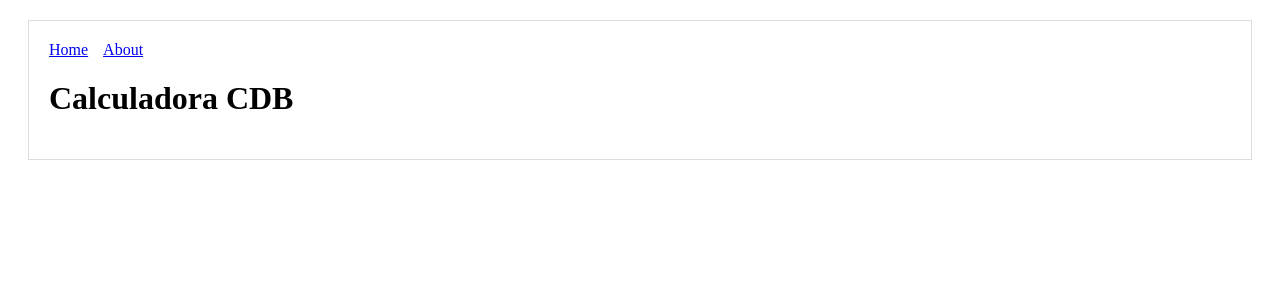
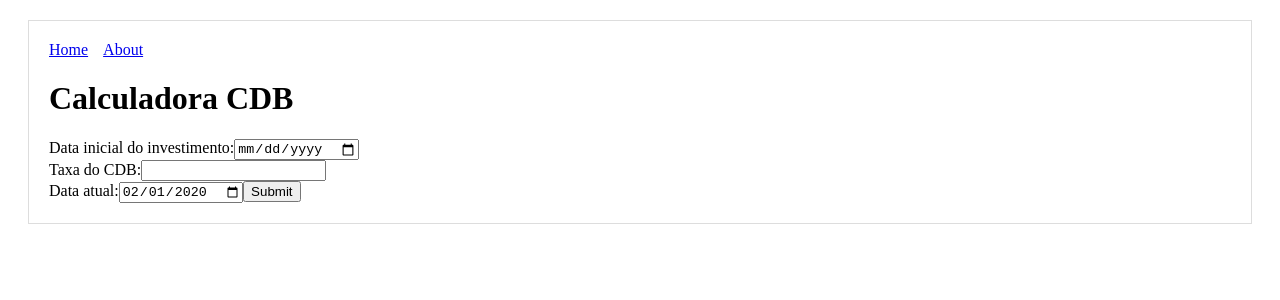
Before and after one commit to lkakitani/cdb-calc, a Next.js app: page / in a window 1280 px wide. Shown: the top 300 px of the page. Built offline with nearby package versions, Linux system fonts and the light colour scheme.

Commit message:
Add form

```diff
--- /dev/null
+++ b/components/Form.js
@@ -0,0 +1,34 @@
+import { useState } from 'react';
+
+export function Form() {
+  const [taxaCDB, setTaxaCDB] = useState('');
+  const [startDate, setStartDate] = useState('');
+  const [endDate, setEndDate] = useState(new Date().toISOString().slice(0, 10));
+
+  const handleSubmit = (event) => {
+    console.log('startDate :: endDate');
+    console.log(startDate);
+    console.log(endDate);
+    event.preventDefault();
+  }
+
+  return (
+    <form onSubmit={handleSubmit}>
+      <label>
+        Data inicial do investimento:
+          <input type="date" id="startDate" value={startDate} onChange={e => setStartDate(e.target.value)} />
+      </label>
+      <br />
+      <label>
+        Taxa do CDB:
+        <input type="text" value={taxaCDB} onChange={e => setTaxaCDB(e.target.value)} />
+      </label>
+      <br />
+      <label>
+        Data atual:
+          <input type="date" id="endDate" value={endDate} onChange={e => setEndDate(e.target.value)} />
+      </label>
+      <input type="submit" value="Submit" />
+    </form>
+  );
+}
--- a/pages/index.js
+++ b/pages/index.js
@@ -1,5 +1,11 @@
 import Layout from '../components/Layout';
+import { Form } from '../components/Form';
 
-const Page = () => <h1>Calculadora CDB</h1>;
+const Page = () => (
+  <div>
+    <h1>Calculadora CDB</h1>
+    <Form />
+  </div>
+);
 
 export default Layout(Page);
```
